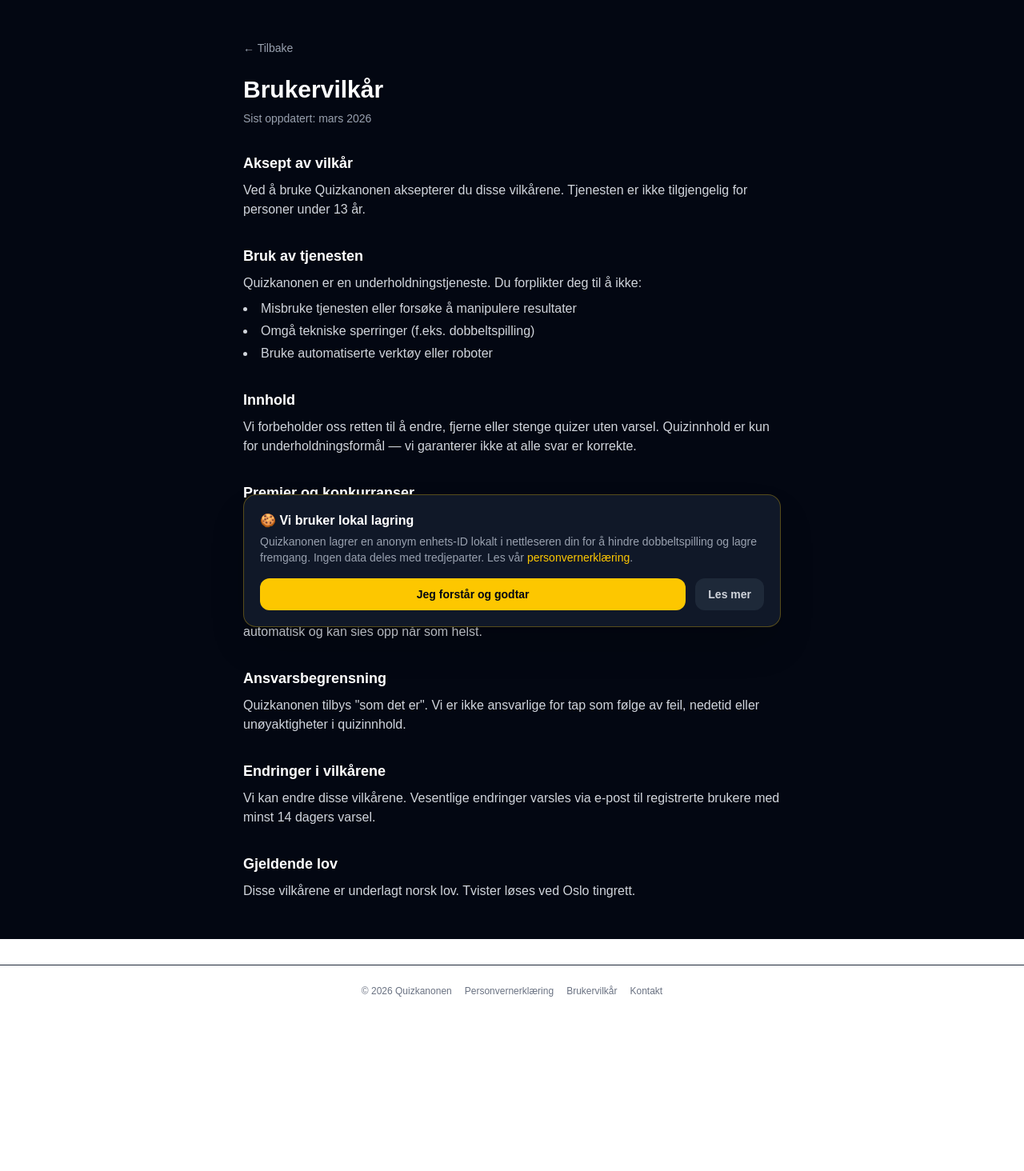
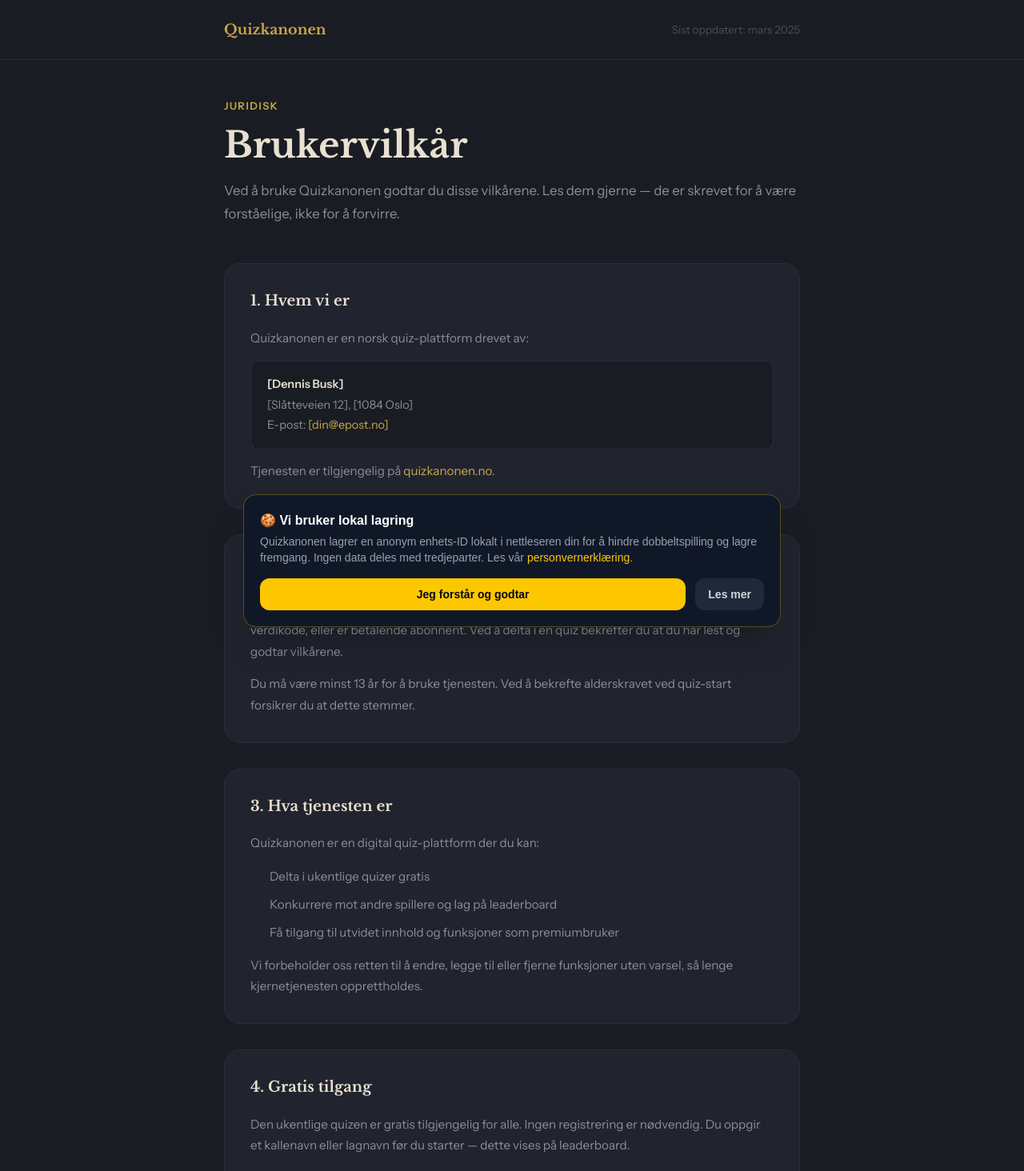
Before and after one commit to dennisbusk81-prog/quizkanonen, a Next.js app: page /vilkar in a window 1280 px wide. Shown: the top 1464 px of the page at 80% size. Before the commit the page ends 1271 px from the top, so only its background shows below. Built offline with nearby package versions, Linux system fonts and the light colour scheme.

Commit message:
Juridisk grunnmur: personvern, vilkar, samtykkebanner

```diff
--- a/app/components/ConsentBanner.tsx
+++ b/app/components/ConsentBanner.tsx
@@ -1,41 +1,91 @@
 'use client'
 import { useEffect, useState } from 'react'
 import Link from 'next/link'
+
+const CONSENT_KEY = 'quizkanonen_consent_v1'
 
 export default function ConsentBanner() {
   const [visible, setVisible] = useState(false)
 
   useEffect(() => {
-    const consent = localStorage.getItem('qk_consent')
+    const consent = localStorage.getItem(CONSENT_KEY)
     if (!consent) setVisible(true)
   }, [])
 
   function accept() {
-    localStorage.setItem('qk_consent', 'true')
+    localStorage.setItem(CONSENT_KEY, JSON.stringify({ accepted: true, date: new Date().toISOString() }))
     setVisible(false)
   }
 
   if (!visible) return null
 
   return (
-    <div className="fixed bottom-0 left-0 right-0 z-50 p-4">
-      <div className="max-w-2xl mx-auto bg-gray-900 border border-yellow-400/30 rounded-2xl p-5 shadow-2xl">
-        <p className="text-white font-bold mb-1">🍪 Vi bruker lokal lagring</p>
-        <p className="text-gray-400 text-sm mb-4">
-          Quizkanonen lagrer en anonym enhets-ID lokalt i nettleseren din for å hindre dobbeltspilling og lagre fremgang.
-          Ingen data deles med tredjeparter. Les vår{' '}
-          <Link href="/personvern" className="text-yellow-400 hover:underline">personvernerklæring</Link>.
-        </p>
-        <div className="flex gap-3">
-          <button onClick={accept}
-            className="flex-1 bg-yellow-400 hover:bg-yellow-300 text-gray-950 font-black py-2.5 rounded-xl text-sm transition-all">
-            Jeg forstår og godtar
-          </button>
-          <Link href="/personvern"
-            className="px-4 bg-gray-800 hover:bg-gray-700 text-gray-300 font-semibold py-2.5 rounded-xl text-sm transition-all text-center">
-            Les mer
-          </Link>
+    <div
+      role="dialog"
+      aria-modal="false"
+      aria-label="Personvernsamtykke"
+      style={{
+        position: 'fixed',
+        bottom: '1.25rem',
+        left: '50%',
+        transform: 'translateX(-50%)',
+        width: 'calc(100% - 2.5rem)',
+        maxWidth: '560px',
+        background: '#21242e',
+        border: '1px solid #2a2d38',
+        borderRadius: '16px',
+        padding: '1.25rem 1.5rem',
+        zIndex: 9999,
+        boxShadow: '0 8px 40px rgba(0,0,0,0.5)',
+        display: 'flex',
+        flexDirection: 'column',
+        gap: '1rem',
+        fontFamily: "'Instrument Sans', sans-serif",
+      }}
+    >
+      <div style={{ display: 'flex', gap: '0.875rem', alignItems: 'flex-start' }}>
+        {/* Ikon */}
+        <span style={{ fontSize: '1.4rem', flexShrink: 0, marginTop: '1px' }}>🍪</span>
+
+        {/* Tekst */}
+        <div>
+          <p style={{ color: '#e8e0d0', fontSize: '0.9rem', fontWeight: 600, marginBottom: '0.35rem' }}>
+            Vi bruker kun nødvendige data
+          </p>
+          <p style={{ color: '#8a8d9a', fontSize: '0.85rem', lineHeight: 1.65 }}>
+            Quizkanonen lagrer en enhets-ID lokalt i nettleseren for å hindre dobbeltspilling.
+            Vi bruker ingen sporings-cookies eller reklame. Les mer i vår{' '}
+            <Link href="/personvern" style={{ color: '#c9a84c', textDecoration: 'underline' }}>
+              personvernerklæring
+            </Link>
+            {' '}og{' '}
+            <Link href="/vilkar" style={{ color: '#c9a84c', textDecoration: 'underline' }}>
+              brukervilkår
+            </Link>
+            .
+          </p>
         </div>
+      </div>
+
+      {/* Knapper */}
+      <div style={{ display: 'flex', gap: '0.625rem', justifyContent: 'flex-end' }}>
+        <button
+          onClick={accept}
+          style={{
+            background: '#c9a84c',
+            color: '#1a1c23',
+            border: 'none',
+            borderRadius: '10px',
+            padding: '0.6rem 1.4rem',
+            fontSize: '0.875rem',
+            fontWeight: 700,
+            cursor: 'pointer',
+            fontFamily: 'inherit',
+            whiteSpace: 'nowrap',
+          }}
+        >
+          Forstått
+        </button>
       </div>
     </div>
   )
--- a/app/vilkar/page.tsx
+++ b/app/vilkar/page.tsx
@@ -1,58 +1,169 @@
 export default function Vilkar() {
   return (
-    <main className="min-h-screen bg-gray-950 px-4 py-12">
-      <div className="max-w-2xl mx-auto">
-        <a href="/" className="text-gray-400 hover:text-white text-sm mb-6 inline-block">← Tilbake</a>
-        <h1 className="text-3xl font-black text-white mb-2">Brukervilkår</h1>
-        <p className="text-gray-400 text-sm mb-8">Sist oppdatert: mars 2026</p>
+    <main className="min-h-screen" style={{ background: '#1a1c23', fontFamily: "'Instrument Sans', sans-serif" }}>
+      <style>{`
+        @import url('https://fonts.googleapis.com/css2?family=Libre+Baskerville:ital,wght@0,400;0,700;1,400&family=Instrument+Sans:wght@400;500;600&display=swap');
+        .page-title { font-family: 'Libre Baskerville', serif; }
+        .section-title { font-family: 'Libre Baskerville', serif; }
+      `}</style>
 
-        <div className="space-y-8 text-gray-300">
-          <section>
-            <h2 className="text-white font-bold text-lg mb-2">Aksept av vilkår</h2>
-            <p>Ved å bruke Quizkanonen aksepterer du disse vilkårene. Tjenesten er ikke tilgjengelig for personer under 13 år.</p>
-          </section>
+      {/* Header */}
+      <div style={{ borderBottom: '1px solid #2a2d38' }}>
+        <div className="max-w-3xl mx-auto px-6 py-6 flex items-center justify-between">
+          <a href="/" style={{ color: '#c9a84c', fontWeight: 600, fontSize: '1.1rem', textDecoration: 'none', fontFamily: "'Libre Baskerville', serif" }}>
+            Quizkanonen
+          </a>
+          <span style={{ color: '#4a4d5a', fontSize: '0.85rem' }}>Sist oppdatert: mars 2025</span>
+        </div>
+      </div>
 
-          <section>
-            <h2 className="text-white font-bold text-lg mb-2">Bruk av tjenesten</h2>
-            <p>Quizkanonen er en underholdningstjeneste. Du forplikter deg til å ikke:</p>
-            <ul className="list-disc list-inside space-y-1 mt-2">
-              <li>Misbruke tjenesten eller forsøke å manipulere resultater</li>
-              <li>Omgå tekniske sperringer (f.eks. dobbeltspilling)</li>
-              <li>Bruke automatiserte verktøy eller roboter</li>
+      {/* Content */}
+      <div className="max-w-3xl mx-auto px-6 py-12">
+
+        {/* Title */}
+        <div style={{ marginBottom: '3rem' }}>
+          <p style={{ color: '#c9a84c', fontSize: '0.8rem', fontWeight: 600, letterSpacing: '0.12em', textTransform: 'uppercase', marginBottom: '0.75rem' }}>
+            Juridisk
+          </p>
+          <h1 className="page-title" style={{ color: '#e8e0d0', fontSize: 'clamp(2rem, 5vw, 2.8rem)', fontWeight: 700, lineHeight: 1.2, marginBottom: '1rem' }}>
+            Brukervilkår
+          </h1>
+          <p style={{ color: '#8a8d9a', fontSize: '1.05rem', lineHeight: 1.7 }}>
+            Ved å bruke Quizkanonen godtar du disse vilkårene. Les dem gjerne — de er skrevet for å være forståelige, ikke for å forvirre.
+          </p>
+        </div>
+
+        {/* Sections */}
+        <div style={{ display: 'flex', flexDirection: 'column', gap: '2rem' }}>
+
+          <Section title="1. Hvem vi er">
+            <P>Quizkanonen er en norsk quiz-plattform drevet av:</P>
+            <Box>
+              <strong style={{ color: '#e8e0d0' }}>[Dennis Busk]</strong><br />
+              [Slåtteveien 12], [1084 Oslo]<br />
+              E-post: <a href="mailto:[quizkanonen@gmail.com]" style={{ color: '#c9a84c' }}>[din@epost.no]</a>
+            </Box>
+            <P>Tjenesten er tilgjengelig på <a href="https://quizkanonen.no" style={{ color: '#c9a84c' }}>quizkanonen.no</a>.</P>
+          </Section>
+
+          <Section title="2. Hvem vilkårene gjelder for">
+            <P>Disse vilkårene gjelder for alle som bruker Quizkanonen — enten du spiller gratis, bruker en verdikode, eller er betalende abonnent. Ved å delta i en quiz bekrefter du at du har lest og godtar vilkårene.</P>
+            <P>Du må være minst 13 år for å bruke tjenesten. Ved å bekrefte alderskravet ved quiz-start forsikrer du at dette stemmer.</P>
+          </Section>
+
+          <Section title="3. Hva tjenesten er">
+            <P>Quizkanonen er en digital quiz-plattform der du kan:</P>
+            <ul style={{ color: '#8a8d9a', lineHeight: 1.8, paddingLeft: '1.5rem', fontSize: '0.95rem' }}>
+              <li style={{ marginBottom: '0.5rem' }}>Delta i ukentlige quizer gratis</li>
+              <li style={{ marginBottom: '0.5rem' }}>Konkurrere mot andre spillere og lag på leaderboard</li>
+              <li>Få tilgang til utvidet innhold og funksjoner som premiumbruker</li>
             </ul>
-          </section>
+            <P>Vi forbeholder oss retten til å endre, legge til eller fjerne funksjoner uten varsel, så lenge kjernetjenesten opprettholdes.</P>
+          </Section>
 
-          <section>
-            <h2 className="text-white font-bold text-lg mb-2">Innhold</h2>
-            <p>Vi forbeholder oss retten til å endre, fjerne eller stenge quizer uten varsel. Quizinnhold er kun for underholdningsformål — vi garanterer ikke at alle svar er korrekte.</p>
-          </section>
+          <Section title="4. Gratis tilgang">
+            <P>Den ukentlige quizen er gratis tilgjengelig for alle. Ingen registrering er nødvendig. Du oppgir et kallenavn eller lagnavn før du starter — dette vises på leaderboard.</P>
+            <P>For å hindre dobbeltspilling lagrer vi en enhets-ID i nettleseren din. Du kan kun fullføre samme quiz én gang per enhet. Forsøk på å omgå dette (f.eks. ved å slette nettleserdata og spille igjen) er i strid med rettferdig spill og disse vilkårene.</P>
+          </Section>
 
-          <section>
-            <h2 className="text-white font-bold text-lg mb-2">Premier og konkurranser</h2>
-            <p>Premier tildeles basert på ferdighet (flest riktige svar, raskest tid). Vi forbeholder oss retten til å diskvalifisere deltakere som mistenkes for juks. Premier kan ikke veksles inn i kontanter.</p>
-          </section>
+          <Section title="5. Premium og betaling">
+            <P>Quizkanonen tilbyr betalte abonnementer og enkeltpass som gir tilgang til utvidet innhold og funksjoner. Priser og innhold fremgår av betalingssiden til enhver tid.</P>
 
-          <section>
-            <h2 className="text-white font-bold text-lg mb-2">Betalinger</h2>
-            <p>Betalingsinformasjon håndteres av Stripe og lagres aldri hos oss. Abonnementer fornyes automatisk og kan sies opp når som helst.</p>
-          </section>
+            <div style={{ display: 'flex', flexDirection: 'column', gap: '0.75rem' }}>
+              {[
+                ['Betaling', 'Betaling skjer via Stripe (kort). Alle priser er oppgitt i norske kroner inkl. mva.'],
+                ['Fornyelse', 'Abonnement fornyes automatisk. Du kan si opp når som helst — tilgangen varer til slutten av betalingsperioden.'],
+                ['Oppsigelse', 'Avslutt abonnementet i kontoinnstillingene eller ved å kontakte oss på e-post.'],
+                ['Angrerett', '14 dagers angrerett etter kjøpet, med unntak av digitalt innhold du allerede har benyttet deg av (jf. angrerettloven § 22).'],
+                ['Refusjon', 'Vi refunderer ikke påbegynte perioder, med mindre det foreligger en teknisk feil på vår side.'],
+              ].map(([label, text]) => (
+                <div key={label} style={{ display: 'flex', gap: '1rem', background: '#1a1c23', border: '1px solid #2a2d38', borderRadius: '10px', padding: '0.875rem 1rem' }}>
+                  <span style={{ color: '#c9a84c', fontWeight: 600, fontSize: '0.85rem', minWidth: '120px', flexShrink: 0 }}>{label}</span>
+                  <span style={{ color: '#8a8d9a', fontSize: '0.9rem', lineHeight: 1.65 }}>{text}</span>
+                </div>
+              ))}
+            </div>
+          </Section>
 
-          <section>
-            <h2 className="text-white font-bold text-lg mb-2">Ansvarsbegrensning</h2>
-            <p>Quizkanonen tilbys "som det er". Vi er ikke ansvarlige for tap som følge av feil, nedetid eller unøyaktigheter i quizinnhold.</p>
-          </section>
+          <Section title="6. Verdikoder">
+            <P>Verdikoder gir midlertidig tilgang til tjenesten uten betaling. En kode er personlig og kan ikke deles videre. Misbruk av koder (f.eks. distribusjon i offentlige kanaler uten vår tillatelse) kan føre til at tilgangen stenges.</P>
+          </Section>
 
-          <section>
-            <h2 className="text-white font-bold text-lg mb-2">Endringer i vilkårene</h2>
-            <p>Vi kan endre disse vilkårene. Vesentlige endringer varsles via e-post til registrerte brukere med minst 14 dagers varsel.</p>
-          </section>
+          <Section title="7. Regler for rettferdig spill">
+            <P>Quizkanonen er en ferdighetsbasert konkurranse. Følgende er ikke tillatt:</P>
+            <ul style={{ color: '#8a8d9a', lineHeight: 1.8, paddingLeft: '1.5rem', fontSize: '0.95rem' }}>
+              <li style={{ marginBottom: '0.5rem' }}>Bruke automatiserte verktøy, bots eller scripts for å delta</li>
+              <li style={{ marginBottom: '0.5rem' }}>Koordinere svar i sanntid med andre for å få urettferdig fordel</li>
+              <li style={{ marginBottom: '0.5rem' }}>Omgå dobbeltspill-sperringen ved å manipulere nettleseren</li>
+              <li style={{ marginBottom: '0.5rem' }}>Oppgi kallenavn som er støtende, diskriminerende eller som utgir seg for å være andre</li>
+              <li>Forsøke å få tilgang til data som ikke er ment for deg</li>
+            </ul>
+            <P>Vi forbeholder oss retten til å diskvalifisere spillere og fjerne resultater ved brudd på disse reglene.</P>
+          </Section>
 
-          <section>
-            <h2 className="text-white font-bold text-lg mb-2">Gjeldende lov</h2>
-            <p>Disse vilkårene er underlagt norsk lov. Tvister løses ved Oslo tingrett.</p>
-          </section>
+          <Section title="8. Innhold og opphavsrett">
+            <P>Alt innhold på Quizkanonen — spørsmål, tekst, design og kode — tilhører Quizkanonen eller er lisensiert til oss. Du kan ikke kopiere, gjenbruke eller distribuere innholdet uten skriftlig tillatelse.</P>
+            <P>Kallenavnet du oppgir gir deg ingen rettigheter utover å vises på leaderboard for den aktuelle quizen.</P>
+          </Section>
+
+          <Section title="9. Ansvarsfraskrivelse">
+            <P>Quizkanonen leveres «som den er». Vi garanterer ikke at tjenesten er feilfri, alltid tilgjengelig eller egnet for et bestemt formål. Vi er ikke ansvarlige for tap som oppstår som følge av nedetid, feil eller endringer i tjenesten.</P>
+            <P>Premier og belønninger er en frivillig del av tjenesten og kan endres eller avsluttes uten varsel. Vi er ikke forpliktet til å levere spesifikke premier utover det som eksplisitt er lovet i den aktuelle konkurransen.</P>
+          </Section>
+
+          <Section title="10. Endringer i vilkårene">
+            <P>Vi kan oppdatere disse vilkårene. Datoen øverst på siden viser siste revisjon. Fortsetter du å bruke tjenesten etter at nye vilkår er publisert, anses det som aksept av de oppdaterte vilkårene. Ved vesentlige endringer varsler vi synlig på nettsiden.</P>
+          </Section>
+
+          <Section title="11. Lovvalg og tvisteløsning">
+            <P>Disse vilkårene er underlagt norsk rett. Eventuelle tvister søkes løst i minnelighet. Kan vi ikke bli enige, hører saken inn under Oslo tingrett som verneting.</P>
+            <P>Du kan også klage til <a href="https://www.forbrukertilsynet.no" target="_blank" rel="noopener noreferrer" style={{ color: '#c9a84c' }}>Forbrukertilsynet</a> eller bruke EU-kommisjonens plattform for nettbasert tvisteløsning (ODR) på <a href="https://ec.europa.eu/consumers/odr" target="_blank" rel="noopener noreferrer" style={{ color: '#c9a84c' }}>ec.europa.eu/consumers/odr</a>.</P>
+          </Section>
+
+          <Section title="12. Kontakt">
+            <P>Spørsmål om disse vilkårene? Ta kontakt:</P>
+            <Box>
+              E-post: <a href="mailto:[quizkanonen@gmail.com]" style={{ color: '#c9a84c' }}>[din@epost.no]</a><br />
+              Vi svarer vanligvis innen 2–3 virkedager.
+            </Box>
+          </Section>
+
         </div>
+
+        {/* Footer nav */}
+        <div style={{ marginTop: '4rem', paddingTop: '2rem', borderTop: '1px solid #2a2d38', display: 'flex', gap: '1.5rem', flexWrap: 'wrap' }}>
+          <a href="/personvern" style={{ color: '#c9a84c', fontSize: '0.9rem', textDecoration: 'none' }}>Personvernerklæring →</a>
+          <a href="/" style={{ color: '#4a4d5a', fontSize: '0.9rem', textDecoration: 'none' }}>← Tilbake til forsiden</a>
+        </div>
+
       </div>
     </main>
   )
 }
+
+// --- Hjelpere (samme som personvern) ---
+
+function Section({ title, children }: { title: string; children: React.ReactNode }) {
+  return (
+    <section style={{ background: '#21242e', border: '1px solid #2a2d38', borderRadius: '20px', padding: '2rem' }}>
+      <h2 className="section-title" style={{ color: '#e8e0d0', fontSize: '1.15rem', fontWeight: 700, marginBottom: '1.25rem' }}>
+        {title}
+      </h2>
+      <div style={{ display: 'flex', flexDirection: 'column', gap: '0.875rem' }}>
+        {children}
+      </div>
+    </section>
+  )
+}
+
+function P({ children }: { children: React.ReactNode }) {
+  return <p style={{ color: '#8a8d9a', fontSize: '0.95rem', lineHeight: 1.75 }}>{children}</p>
+}
+
+function Box({ children }: { children: React.ReactNode }) {
+  return (
+    <div style={{ background: '#1a1c23', border: '1px solid #2a2d38', borderRadius: '10px', padding: '1rem 1.25rem', color: '#8a8d9a', fontSize: '0.9rem', lineHeight: 1.8 }}>
+      {children}
+    </div>
+  )
+}
```
